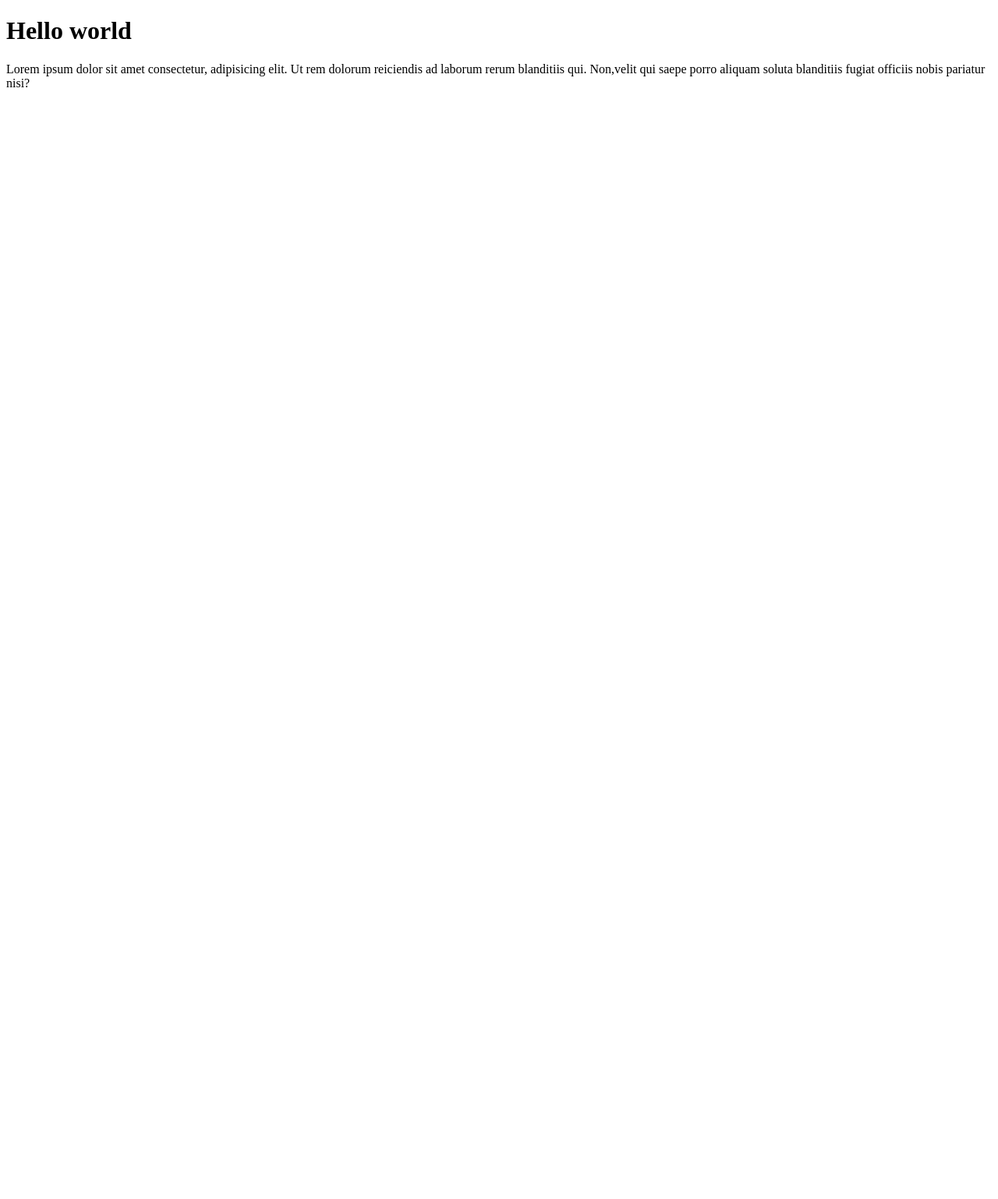
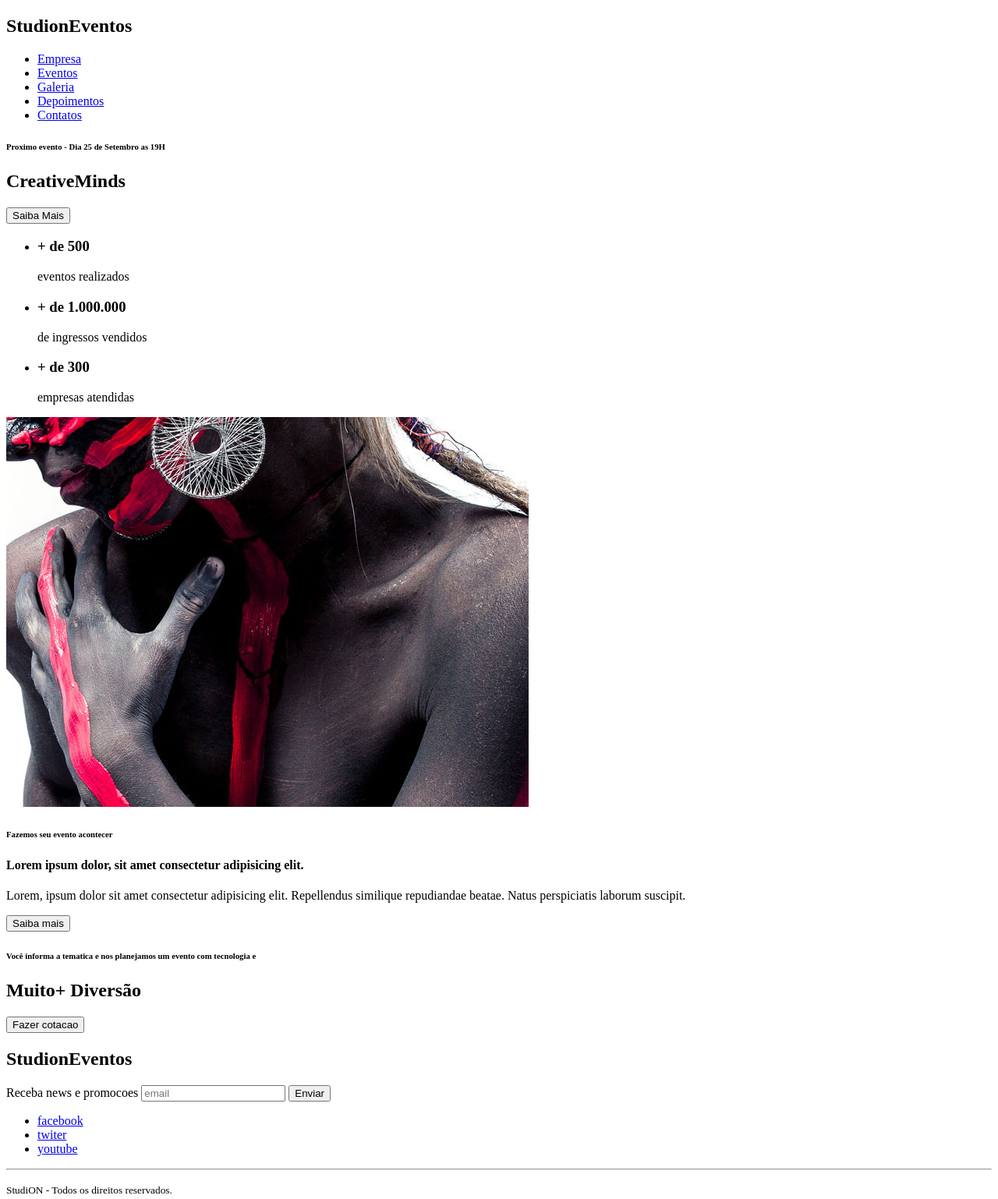
Before and after one commit to Priscillasfc/imaginecourse, a website: page src/index.html in a window 1280 px wide. Shown: the whole page at 78% size. Before the commit the page ends 800 px from the top, so only its background shows below. Drawn offline with Linux system fonts and the light colour scheme.

Commit message:
feat(html): constructed html structure for the main page #1

```diff
--- a/package.json
+++ b/package.json
@@ -3,7 +3,6 @@
   "version": "0.0.1",
   "description": "\u0016Home page for Studion (Imagine course)",
   "main": "src/index.html",
-
   "scripts": {
     "start": "npx live-server src/",
     "test": "echo \"Error: no test specified\" && exit 1"
--- a/src/index.html
+++ b/src/index.html
@@ -5,12 +5,101 @@
     <meta name="viewport" content="width=device-width, initial-scale=1.0">
     <title>Studion</title>
 </head>
+
 <body>
-    <h1>Hello world</h1>
+  <nav>
+    <h1>Studi<span>on</span><span>Eventos</span></h1>
+    <ul>
+        <li>
+            <a href="#empresa">
+             Empresa
+            </a>
+        </li>
+        <li>
+            <a href="#eventos">
+            Eventos
+            </a>
+        </li>
+        <li>
+            <a href="#galeria">
+            Galeria
+            </a>
+        </li>
+        <li>
+            <a href="#depoimentos">
+            Depoimentos
+            </a>
+        </li>
+        <li>
+            <a href="#contatos">
+            Contatos
+            </a>
+        </li>
+    </ul>
+  </nav>
+<header>
+  <div id="slider">
+    <div class="slide">
+       <h6><span>Proximo evento</span> - Dia 25 de Setembro as 19H</h6>
+       <h2><span>Creative</span>Minds</h2>
+       <button>Saiba Mais</button>
+    </div>
+  </div>
+</header>
+<main>
+    <section id="eventos">
+       <ul>
+           <li>
+             <h3>+ de 500 </h3>
+            eventos realizados
+            </li>
+           <li>
+             <h3>+ de 1.000.000 </h3>
+             de ingressos vendidos
+            </li>
+           <li>
+             <h3>+ de 300 </h3>
+             empresas atendidas
+            </li>
+       </ul>
+    </section>
+    <section>
+        <div>
+            <img src="images/institutional.jpg"/>
+           <h6>Fazemos seu evento acontecer</h6>
+           <h4>Lorem ipsum dolor, sit amet consectetur adipisicing elit.</h4>
+           <p>Lorem, ipsum dolor sit amet consectetur adipisicing elit.
+            Repellendus similique repudiandae beatae. Natus perspiciatis
+            laborum suscipit.
+           </p>
+           <button>Saiba mais</button>
+        </div>
+    </section>
+    <section>
+        <div>
+            <h6>Você informa a tematica e nos planejamos um evento com tecnologia e</h6>
+            <h2><span>Muito+ </span>Diversão</h2>
+            <button>Fazer cotacao</button>
+        </div>
+    </section>
 
-    <p>Lorem ipsum dolor sit amet consectetur, adipisicing elit. Ut rem dolorum reiciendis ad
-    laborum rerum blanditiis qui. Non,velit qui saepe porro aliquam soluta blanditiis
-    fugiat officiis nobis pariatur nisi?</p>
-
+</main>
+<footer>
+    <h2>Studi<span>on</span><span>Eventos</span></h2>
+    <form>
+      <label>Receba news e promocoes</label>
+      <input type="email" placeholder="email"/>
+      <button type="submit">Enviar</button>
+    </form>
+    <ul>
+        <li><a href="https://facebook.com" target="_blank">facebook</a></li>
+        <li><a href="https://twiter.com" target="_blank">twiter</a></li>
+        <li><a href="https://youtube.com" target="_blank">youtube</a></li>
+    </ul>
+    <hr />
+    <p>
+        <small>Studi<span>ON</span> - Todos os direitos reservados.</small>
+    </p>
+</footer>
 </body>
 </html>
```
